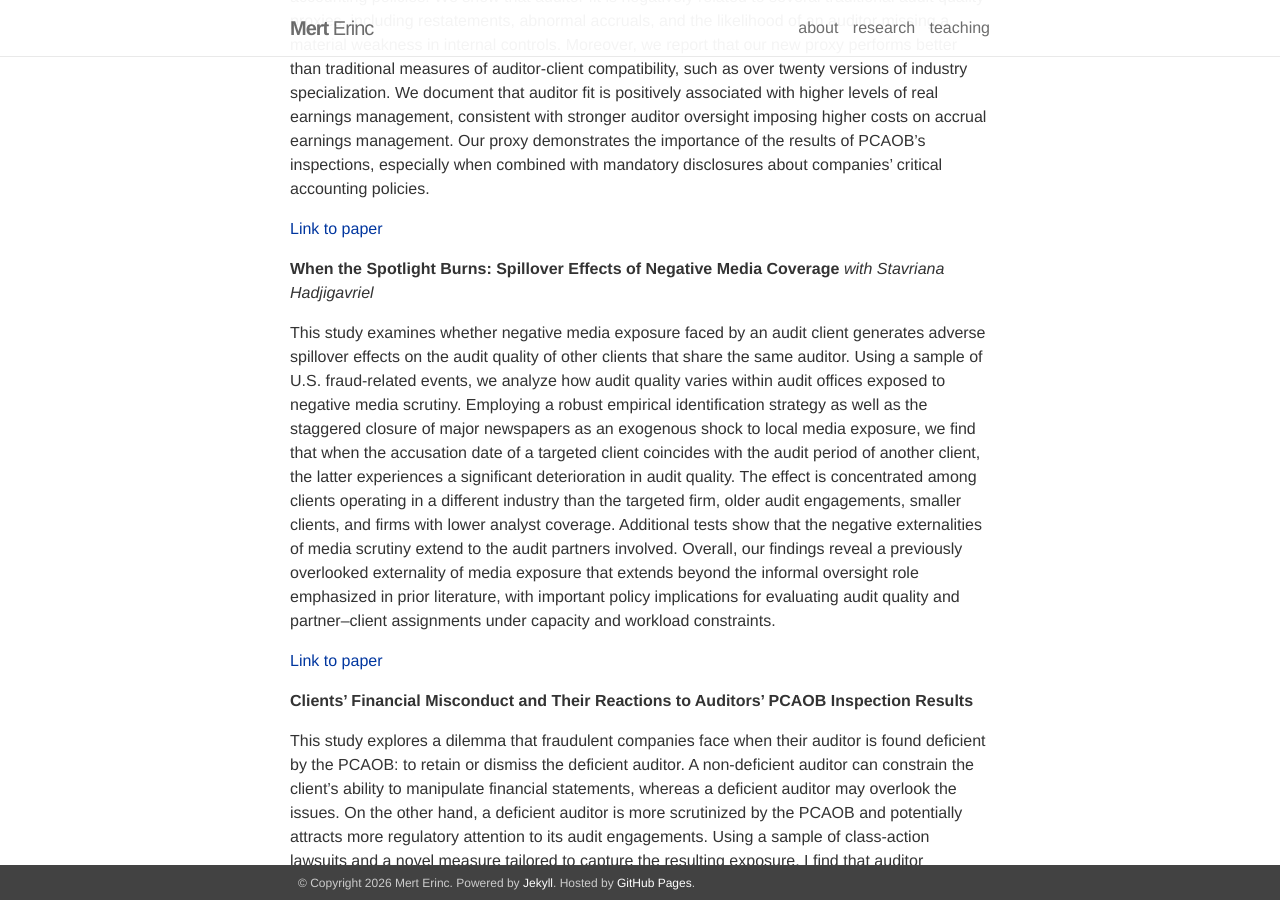
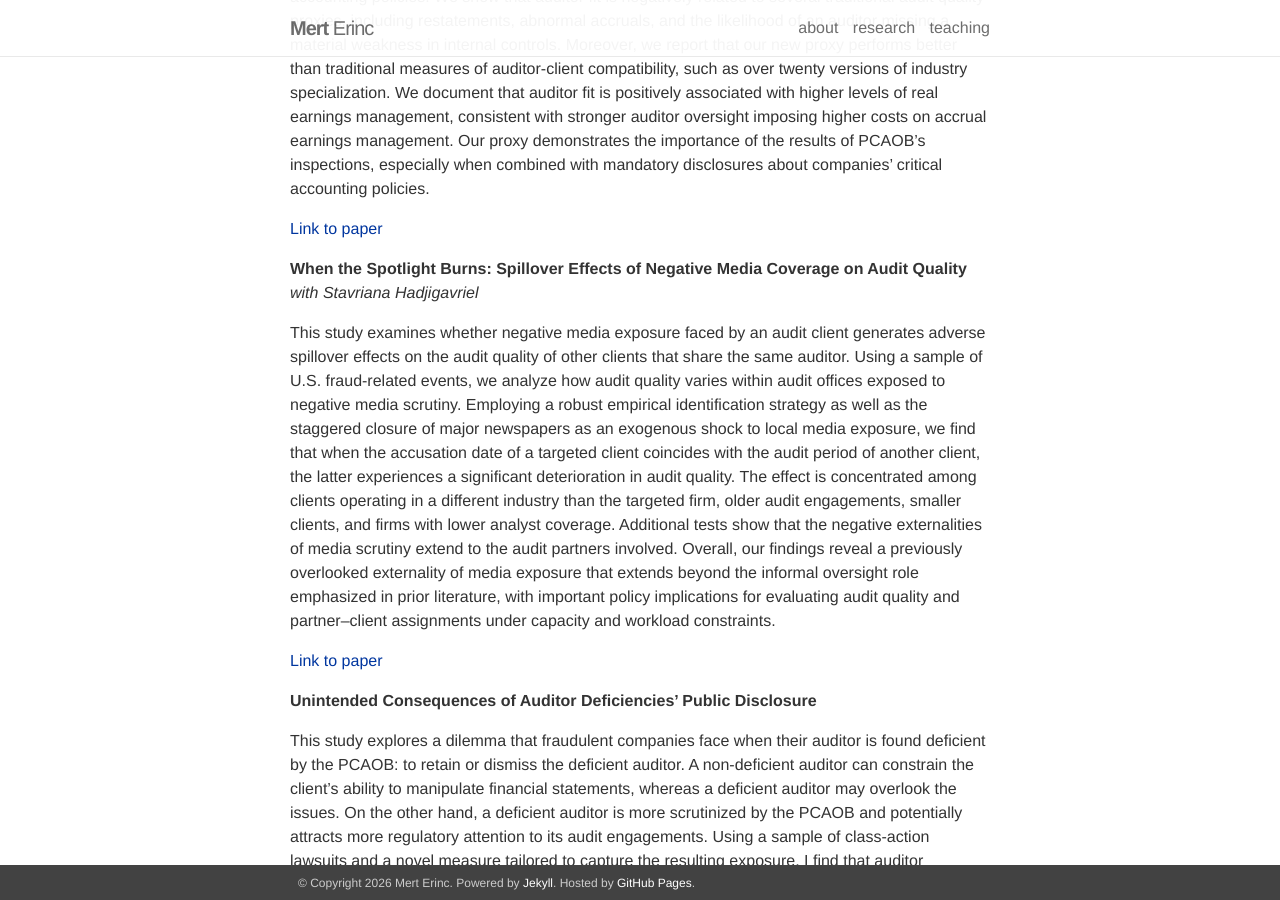
Before and after one commit to mrterinc/mrterinc.github.io, a Jekyll site: the page built from _pages/projects.md, in a window 1280 px wide and 900 px high, scrolled down 1037 px. Built offline with Jekyll 4.4.1, drawn with Linux system fonts in a browser that asks for light colours.

Commit message:
Update projects.md

```diff
--- a/_pages/projects.md
+++ b/_pages/projects.md
@@ -27,12 +27,12 @@ We develop a new auditor-client fit metric based on topical compatibility betwee
 
 [Link to paper](https://papers.ssrn.com/sol3/papers.cfm?abstract_id=4703916)
 
-**When the Spotlight Burns: Spillover Effects of Negative Media Coverage** _with Stavriana Hadjigavriel_
+**When the Spotlight Burns: Spillover Effects of Negative Media Coverage on Audit Quality** _with Stavriana Hadjigavriel_
 
 This study examines whether negative media exposure faced by an audit client generates adverse spillover effects on the audit quality of other clients that share the same auditor. Using a sample of U.S. fraud-related events, we analyze how audit quality varies within audit offices exposed to negative media scrutiny. Employing a robust empirical identification strategy as well as the staggered closure of major newspapers as an exogenous shock to local media exposure,  we find that when the accusation date of a targeted client coincides with the audit period of another client, the latter experiences a significant deterioration in audit quality. The effect is concentrated among clients operating in a different industry than the targeted firm, older audit engagements, smaller clients, and firms with lower analyst coverage. Additional tests show that the negative externalities of media scrutiny extend to the audit partners involved. Overall, our findings reveal a previously overlooked externality of media exposure that extends beyond the informal oversight role emphasized in prior literature, with important policy implications for evaluating audit quality and partner–client assignments under capacity and workload constraints.
 
 [Link to paper](https://papers.ssrn.com/sol3/papers.cfm?abstract_id=5388528)
 
-**Clients’ Financial Misconduct and Their Reactions to Auditors’ PCAOB Inspection Results**
+**Unintended Consequences of Auditor Deficiencies’ Public Disclosure**
 
 This study explores a dilemma that fraudulent companies face when their auditor is found deficient by the PCAOB: to retain or dismiss the deficient auditor. A non-deficient auditor can constrain the client’s ability to manipulate financial statements, whereas a deficient auditor may overlook the issues. On the other hand, a deficient auditor is more scrutinized by the PCAOB and potentially attracts more regulatory attention to its audit engagements. Using a sample of class-action lawsuits and a novel measure tailored to capture the resulting exposure, I find that auditor dismissals are more likely to occur when the auditor’s deficiencies relate to the clients’ misconduct. Additional analyses further suggest that this behavior is attributable to powerful CFOs, and that dismissals help clients to delay litigation. The findings point to some potential unintended consequences of increasing transparency in the audit industry.
```
